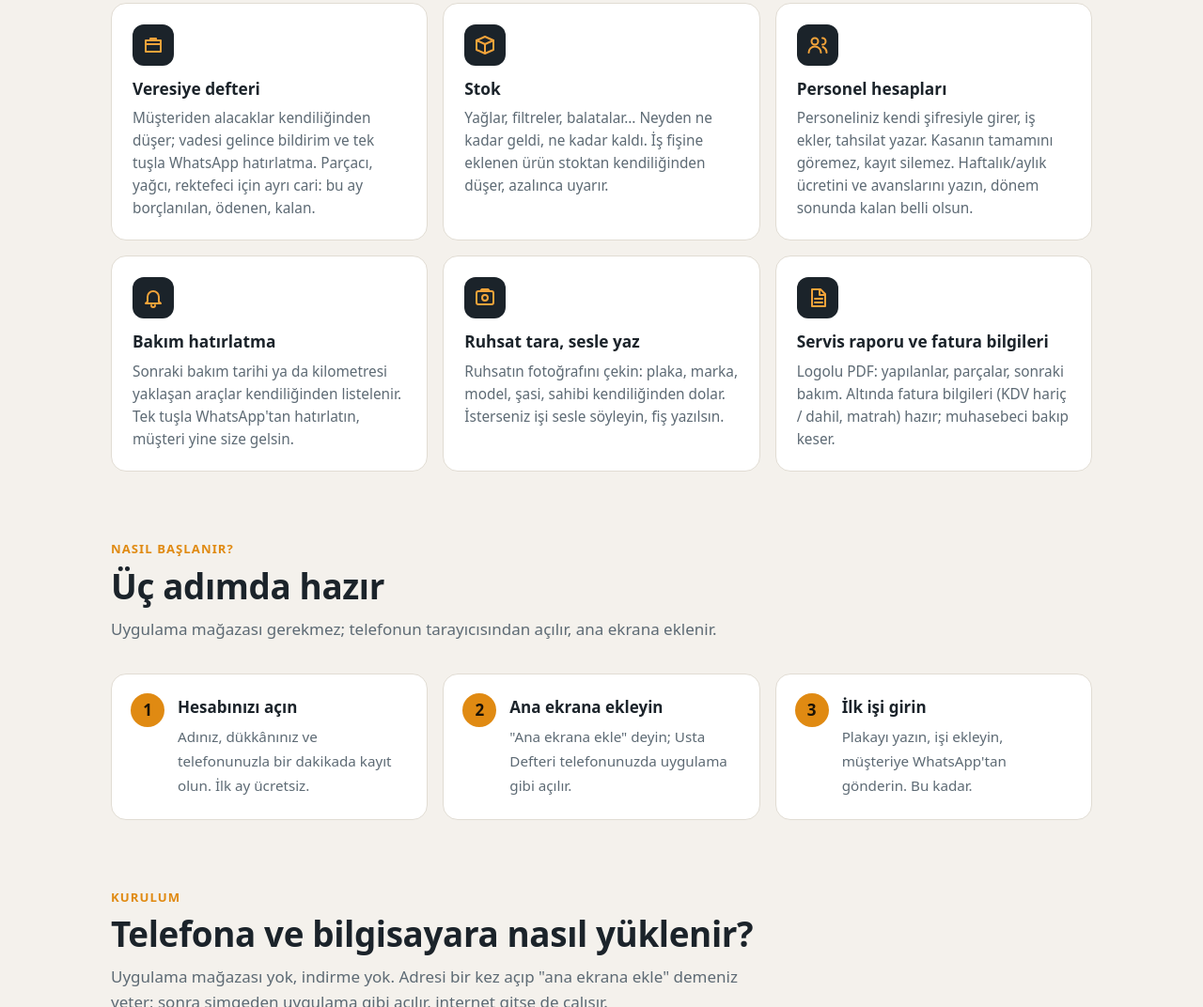
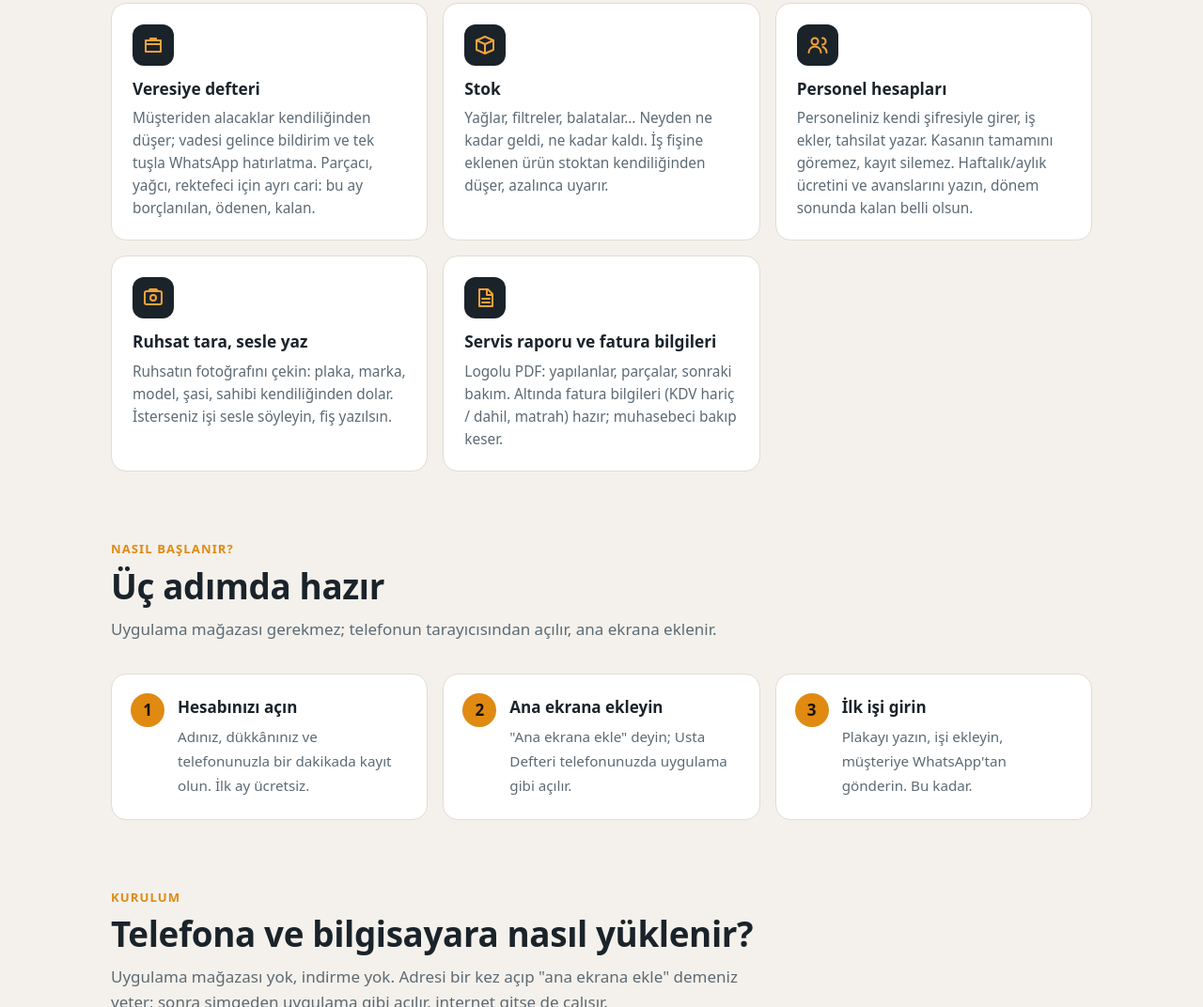
Before and after one commit to ismetcnyldz/usta-defteri, a plain HTML site: page index.html in a window 1280 px wide. Shown: the part 3273-4345 px from the top of the page at 94% size. Drawn offline with Linux system fonts and the light colour scheme; no server answers.

Commit message:
Bakım hatırlatma kartı geri alındı

```diff
--- a/index.html
+++ b/index.html
@@ -362,7 +362,6 @@ footer a{color:#e7ecef}
       <div class="f"><div class="ic"><svg viewBox="0 0 24 24"><path d="M4 7h16v12H4z"/><path d="M4 11h16M9 7V5h6v2"/></svg></div><h3>Veresiye defteri</h3><p>Müşteriden alacaklar kendiliğinden düşer; vadesi gelince bildirim ve tek tuşla WhatsApp hatırlatma. Parçacı, yağcı, rektefeci için ayrı cari: bu ay borçlanılan, ödenen, kalan.</p></div>
       <div class="f"><div class="ic"><svg viewBox="0 0 24 24"><path d="M3 7l9-4 9 4-9 4-9-4z"/><path d="M3 7v10l9 4 9-4V7M12 11v10"/></svg></div><h3>Stok</h3><p>Yağlar, filtreler, balatalar… Neyden ne kadar geldi, ne kadar kaldı. İş fişine eklenen ürün stoktan kendiliğinden düşer, azalınca uyarır.</p></div>
       <div class="f"><div class="ic"><svg viewBox="0 0 24 24"><circle cx="9" cy="8" r="3.5"/><path d="M2.5 20a6.5 6.5 0 0 1 13 0M17 4.5a3.5 3.5 0 0 1 0 7M21.5 20a6.5 6.5 0 0 0-4-6"/></svg></div><h3>Personel hesapları</h3><p>Personeliniz kendi şifresiyle girer, iş ekler, tahsilat yazar. Kasanın tamamını göremez, kayıt silemez. Haftalık/aylık ücretini ve avanslarını yazın, dönem sonunda kalan belli olsun.</p></div>
-      <div class="f"><div class="ic"><svg viewBox="0 0 24 24"><path d="M6 16V11a6 6 0 0 1 12 0v5l2 2H4z"/><path d="M10 20a2 2 0 0 0 4 0"/></svg></div><h3>Bakım hatırlatma</h3><p>Sonraki bakım tarihi ya da kilometresi yaklaşan araçlar kendiliğinden listelenir. Tek tuşla WhatsApp'tan hatırlatın, müşteri yine size gelsin.</p></div>
       <div class="f"><div class="ic"><svg viewBox="0 0 24 24"><rect x="3" y="5" width="18" height="14" rx="2"/><circle cx="12" cy="12" r="3"/><path d="M7 5l1.5-2h7L17 5"/></svg></div><h3>Ruhsat tara, sesle yaz</h3><p>Ruhsatın fotoğrafını çekin: plaka, marka, model, şasi, sahibi kendiliğinden dolar. İsterseniz işi sesle söyleyin, fiş yazılsın.</p></div>
       <div class="f"><div class="ic"><svg viewBox="0 0 24 24"><path d="M6 3h9l5 5v13H6z"/><path d="M14 3v6h6M9 13h8M9 17h8"/></svg></div><h3>Servis raporu ve fatura bilgileri</h3><p>Logolu PDF: yapılanlar, parçalar, sonraki bakım. Altında fatura bilgileri (KDV hariç / dahil, matrah) hazır; muhasebeci bakıp keser.</p></div>
     </div>
```
